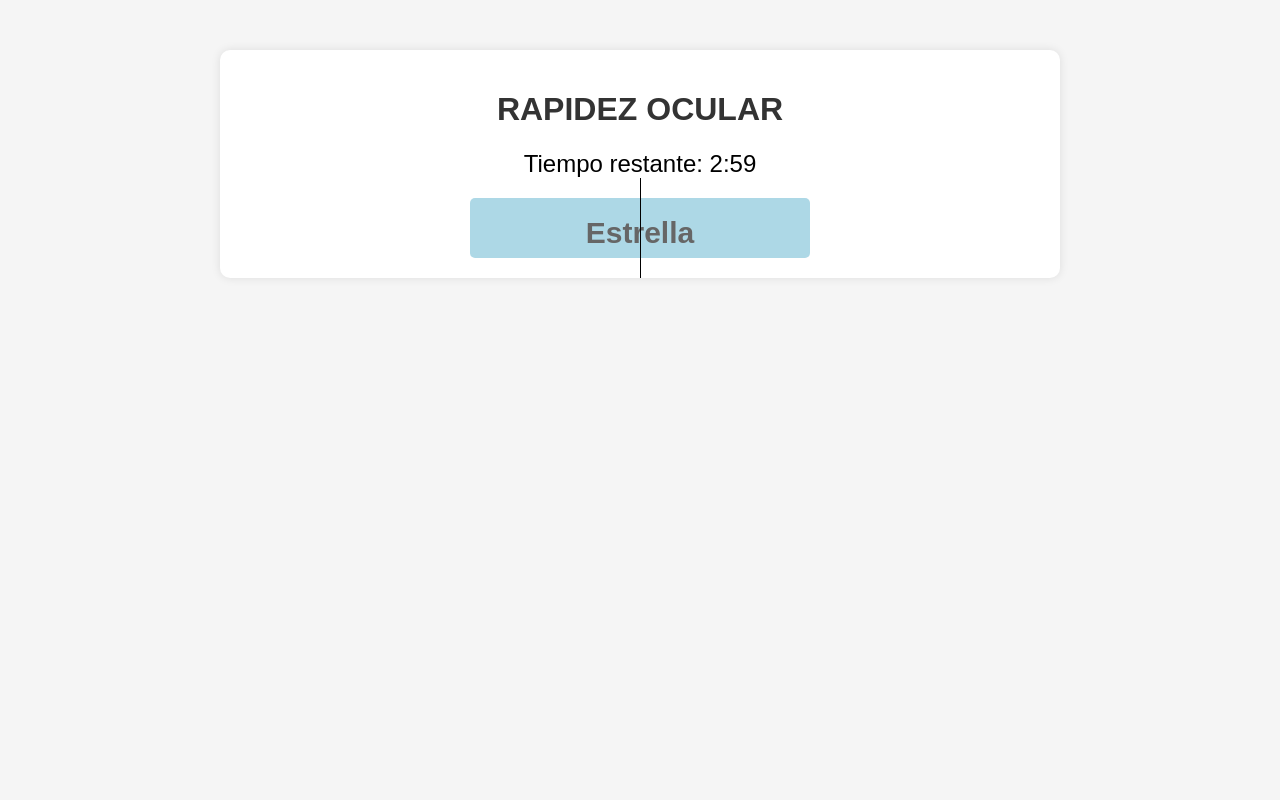
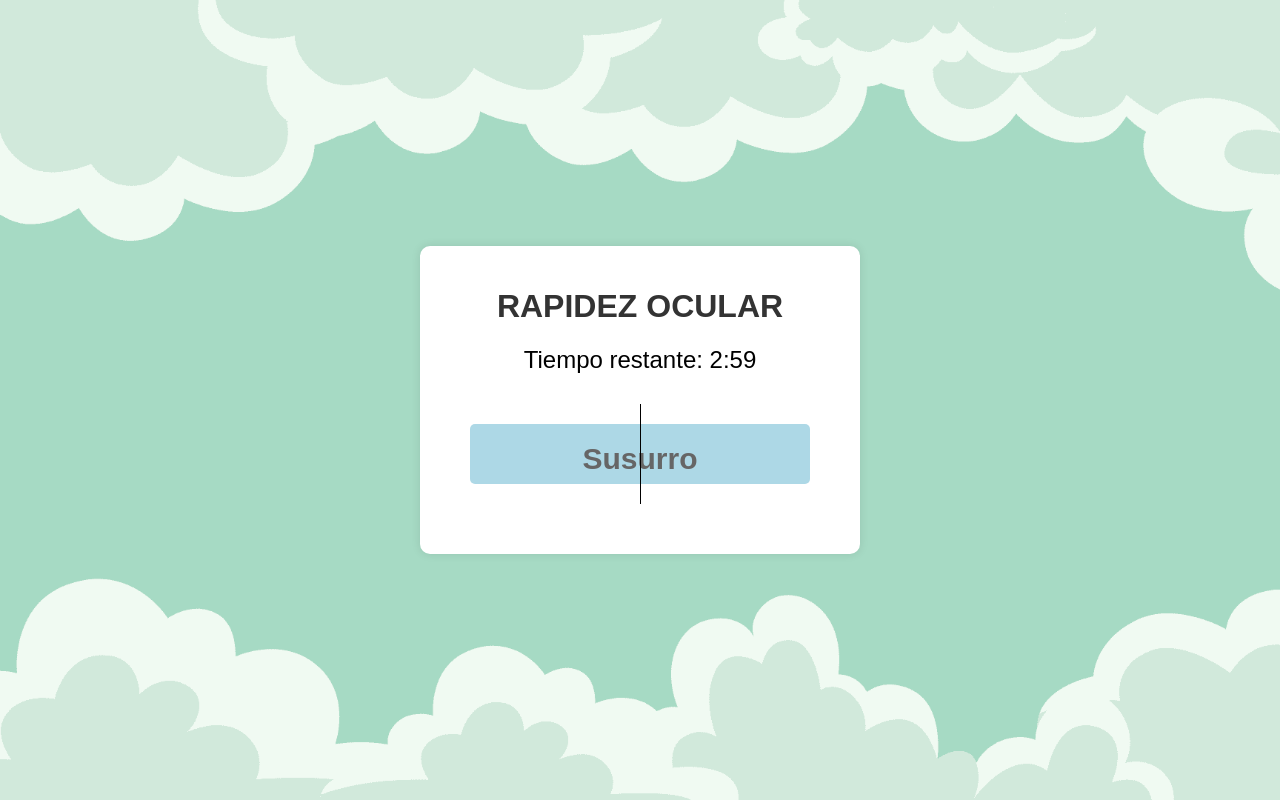
Before and after one commit to BreidysG/Ejercicio2RL, a plain HTML site: page index.html in a window 1280 px wide. Both pictures are taken after a click on the button "Iniciar". Drawn offline with Linux system fonts and the light colour scheme.

Commit message:
Mejoras en funcionalidad y estilo

```diff
--- a/main.js
+++ b/main.js
@@ -1,3 +1,4 @@
+
 document.getElementById('startButton').addEventListener('click', function() {
     startTimer();
     startExercise();
@@ -95,7 +96,19 @@ let originalWords = [
     "Vuelo", "Recuerdo", "Leyenda", "Destello", "Aventura", "Oscuridad",
     "Fuego", "Infinito", "Relámpago", "Espejo", "Río", "Susurro"
 ];
+
+// Función para barajar el arreglo de palabras
+function shuffleArray(array) {
+    for (let i = array.length - 1; i > 0; i--) {
+        const j = Math.floor(Math.random() * (i + 1));
+        [array[i], array[j]] = [array[j], array[i]]; // Intercambio de elementos
+    }
+    return array;
+}
+
 function startExercise() {
+    // Barajar las palabras antes de empezar el ejercicio
+    originalWords = shuffleArray(originalWords);
 
     // Ocultar instrucciones y botones
     var instructionParagraphs = document.querySelectorAll('.instruction');
@@ -113,7 +126,6 @@ function startExercise() {
     var velocidadRecorrido = parseInt(speedInput.value);
 
     // Iniciar temporizador
-
     // Iniciar el recorrido visual
     startVisualRecorrido(velocidadRecorrido);
 }
--- a/styles.css
+++ b/styles.css
@@ -3,11 +3,16 @@ body {
     margin: 0;
     padding: 0;
     background-color: #f5f5f5;
+    height: 100vh; /* Asegura que ocupe toda la pantalla */
+    display: flex;
+    justify-content: center;
+    align-items: center;
+    background-image:url(/1.png);
+    background-size: cover;
 }
 
 .container {
     max-width: 800px;
-    margin: 50px auto;
     padding: 20px;
     background-color: #fff;
     border-radius: 10px;
@@ -72,7 +77,8 @@ button:hover {
 .slot-container {
     display: flex;
     justify-content: center;
-    margin-top: 20px;
+    align-items: center;
+    height: 20vh; /* Ocupa toda la altura de la pantalla */
 }
 
 .slot {
```
Also changed, not shown: 1.png (added).
